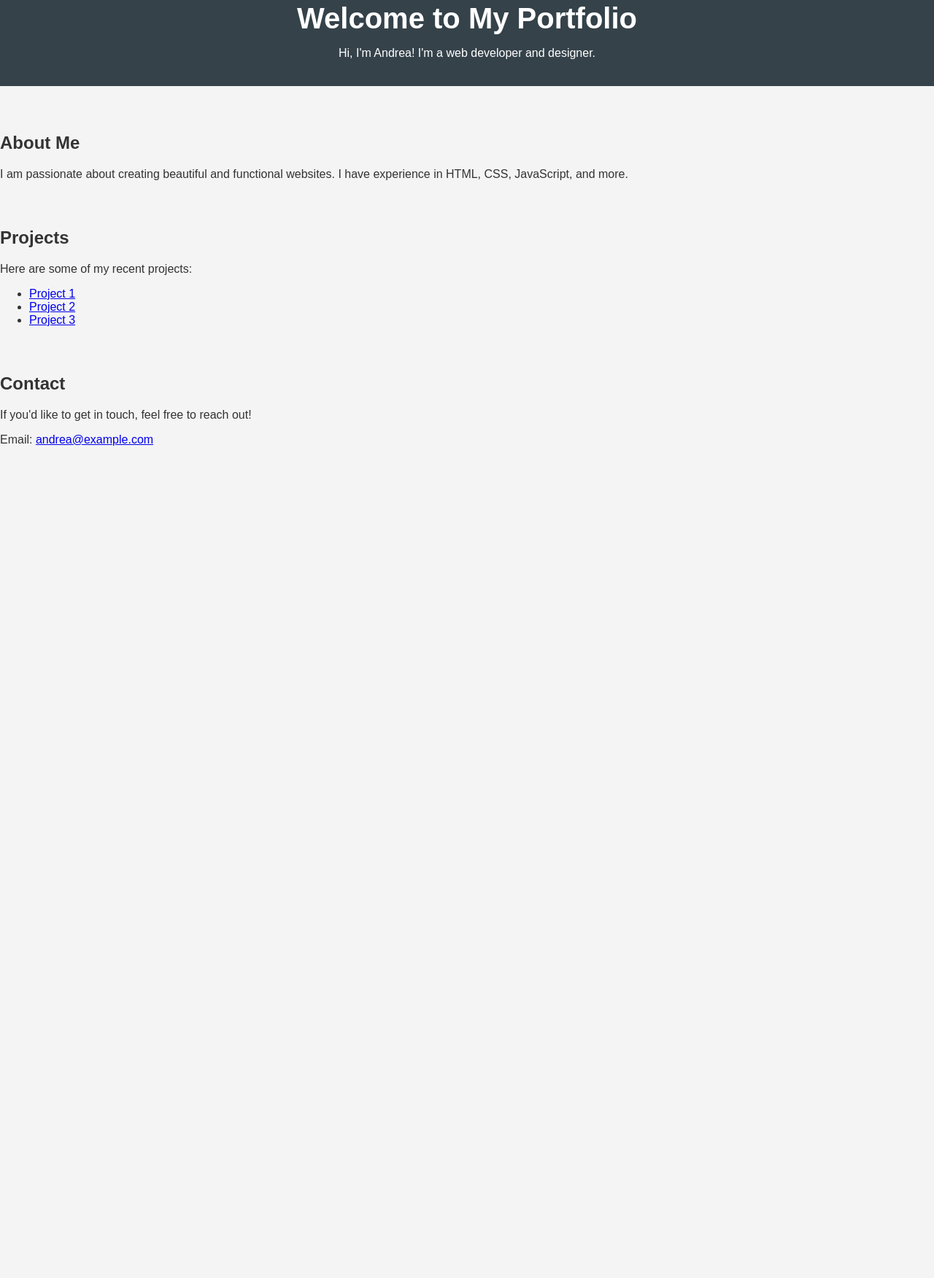
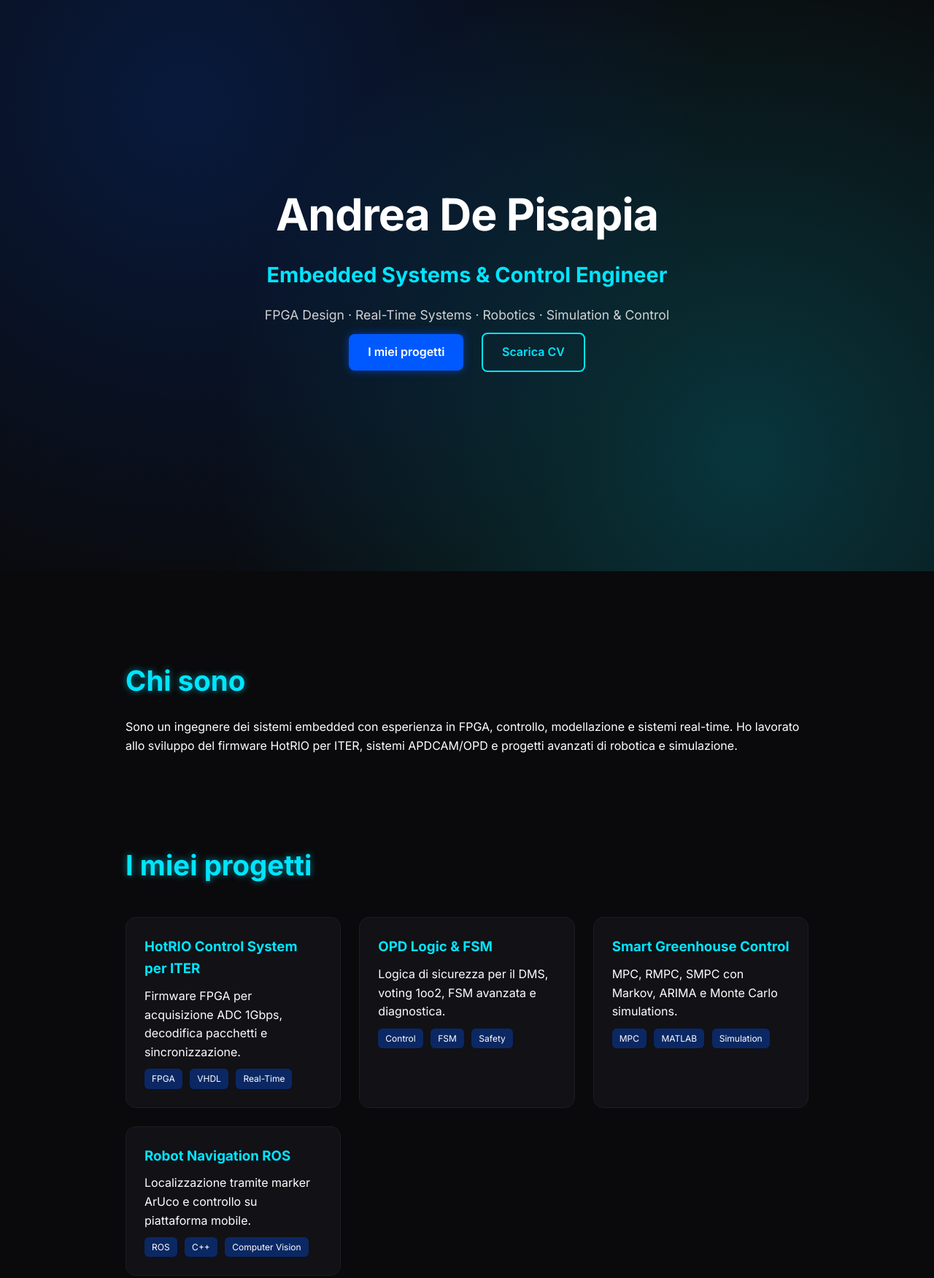
Before and after one commit to adep94/adep94.github.io, a plain HTML site: page index.html in a window 1280 px wide. Shown: the part 17-1769 px from the top of the page at 73% size. Before the commit the page ends 800 px from the top, so only its background shows below. Drawn offline with Linux system fonts and the light colour scheme.

Commit message:
creating new pf

```diff
--- a/assets/css/noscript.css
+++ /dev/null
@@ -1,40 +0,0 @@
-Here are the contents for the file `/my-portfolio/my-portfolio/assets/css/noscript.css`:
-
-/* filepath: c:\Users\Andrea\Documents\GitHub\philmuri.github.io\assets\css\noscript.css */
-/*
-	Dimension by HTML5 UP
-	html5up.net | @ajlkn
-	Free for personal and commercial use under the CCA 3.0 license (html5up.net/license)
-*/
-
-/* BG */
-
-	body.is-preload #bg:before {
-		background-color: transparent;
-	}
-
-/* Header */
-
-	body.is-preload #header {
-		-moz-filter: none;
-		-webkit-filter: none;
-		-ms-filter: none;
-		filter: none;
-	}
-
-	body.is-preload #header > * {
-		opacity: 1;
-	}
-
-	body.is-preload #header .content .inner {
-		max-height: none;
-		padding: 3rem 2rem;
-		opacity: 1;
-	}
-
-/* Main */
-
-	#main article {
-		opacity: 1;
-		margin: 4rem 0 0 0;
-	}
--- a/assets/css/style.css
+++ b/assets/css/style.css
@@ -1,49 +1,168 @@
-/* General Styles */
+/* =========================================
+   RESET & BASE STYLES
+========================================= */
+* {
+    margin: 0;
+    padding: 0;
+    box-sizing: border-box;
+}
 
 body {
-    font-family: Arial, sans-serif;
-    margin: 0;
-    padding: 0;
-    background-color: #f4f4f4;
-    color: #333;
+    font-family: 'Inter', sans-serif;
+    background: #0A0A0C;
+    color: #ffffff;
+    line-height: 1.6;
+    overflow-x: hidden;
 }
 
-header {
-    background: #35424a;
-    color: #ffffff;
-    padding: 20px 0;
-    text-align: center;
+/* =========================================
+   GLOBAL SECTIONS
+========================================= */
+.section {
+    width: 100%;
+    max-width: 1000px;
+    margin: 120px auto;
+    padding: 0 2rem;
 }
 
-header h1 {
-    margin: 0;
-    font-size: 2.5em;
+.section h2 {
+    font-size: 2.4rem;
+    margin-bottom: 20px;
+    font-weight: 700;
+    color: #00e5ff;
+    text-shadow: 0 0 10px #00e5ff88;
 }
 
-nav {
-    margin: 20px 0;
+/* =========================================
+   HERO
+========================================= */
+.hero {
+    height: 100vh;
+    display: flex;
+    justify-content: center;
+    align-items: center;
+    text-align: center;
+
+    /* Futuristic gradient */
+    background: radial-gradient(circle at 20% 20%, #0059ff33, transparent 60%),
+                radial-gradient(circle at 80% 80%, #00e5ff33, transparent 60%),
+                #0A0A0C;
 }
 
-nav a {
-    color: #ffffff;
-    text-decoration: none;
-    margin: 0 15px;
+.hero-content .title {
+    font-size: 3.8rem;
+    font-weight: 700;
+    letter-spacing: -1px;
+    color: white;
 }
 
-nav a:hover {
-    text-decoration: underline;
+.hero-content .subtitle {
+    font-size: 1.8rem;
+    margin-top: 10px;
+    color: #00e5ff;
 }
 
-.main-content {
-    padding: 20px;
+.hero-text {
+    margin-top: 18px;
+    font-size: 1.1rem;
+    opacity: 0.8;
 }
 
-footer {
-    text-align: center;
-    padding: 10px 0;
-    background: #35424a;
-    color: #ffffff;
+/* Buttons */
+.btn {
+    padding: 12px 26px;
+    border-radius: 8px;
+    text-decoration: none;
+    font-weight: 600;
+    margin: 10px;
+    display: inline-block;
+    transition: 0.3s ease;
+}
+
+.btn.primary {
+    background: #0059ff;
+    color: white;
+    box-shadow: 0 0 12px #0059ff88;
+}
+
+.btn.primary:hover {
+    background: #1a6aff;
+    transform: translateY(-3px);
+}
+
+.btn.secondary {
+    background: transparent;
+    border: 2px solid #00e5ff;
+    color: #00e5ff;
+}
+
+.btn.secondary:hover {
+    background: #00e5ff22;
+    transform: translateY(-3px);
+}
+
+/* =========================================
+   PROJECT GRID
+========================================= */
+.projects-grid {
+    display: grid;
+    grid-template-columns: repeat(auto-fit, minmax(260px, 1fr));
+    gap: 25px;
+    margin-top: 40px;
+}
+
+.project-card {
+    background: #111116;
+    padding: 25px;
+    border-radius: 14px;
+    border: 1px solid #1c1c22;
+    transition: 0.3s ease;
     position: relative;
-    bottom: 0;
-    width: 100%;
 }
+
+.project-card:hover {
+    transform: translateY(-6px);
+    border-color: #0059ff;
+    box-shadow: 0 0 18px #0059ff44;
+}
+
+.project-card h3 {
+    color: #00e5ff;
+    margin-bottom: 10px;
+}
+
+.tag {
+    display: inline-block;
+    padding: 4px 10px;
+    font-size: 0.75rem;
+    background: #0059ff55;
+    border-radius: 6px;
+    margin-right: 6px;
+    margin-top: 10px;
+}
+
+/* =========================================
+   CONTACT
+========================================= */
+#contact a {
+    color: #00e5ff;
+    text-decoration: none;
+    transition: 0.3s;
+}
+
+#contact a:hover {
+    text-shadow: 0 0 10px #00e5ffaa;
+}
+
+/* =========================================
+   RESPONSIVE
+========================================= */
+@media (max-width: 780px) {
+    .hero-content .title {
+        font-size: 2.8rem;
+    }
+
+    .hero-content .subtitle {
+        font-size: 1.4rem;
+    }
+}
--- a/assets/js/main.js
+++ b/assets/js/main.js
@@ -1,27 +1,33 @@
-// This file contains JavaScript functionality for your portfolio page.
+/* Scroll reveal */
+const reveals = document.querySelectorAll(".reveal");
 
-document.addEventListener('DOMContentLoaded', function() {
-    // Example: Smooth scrolling for anchor links
-    const links = document.querySelectorAll('a[href^="#"]');
-    links.forEach(link => {
-        link.addEventListener('click', function(e) {
-            e.preventDefault();
-            const targetId = this.getAttribute('href');
-            const targetElement = document.querySelector(targetId);
-            if (targetElement) {
-                targetElement.scrollIntoView({
-                    behavior: 'smooth'
-                });
-            }
-        });
+function revealOnScroll() {
+    for (let i = 0; i < reveals.length; i++) {
+        const element = reveals[i];
+        const elementTop = element.getBoundingClientRect().top;
+        const windowHeight = window.innerHeight;
+
+        if (elementTop < windowHeight - 80) {
+            element.classList.add("active");
+        }
+    }
+}
+
+window.addEventListener("scroll", revealOnScroll);
+window.addEventListener("load", revealOnScroll);
+
+
+/* Smooth scrolling for anchor links */
+document.querySelectorAll("a[href^='#']").forEach(anchor => {
+    anchor.addEventListener("click", function (e) {
+        e.preventDefault();
+        const target = document.querySelector(this.getAttribute("href"));
+
+        if (target) {
+            window.scrollTo({
+                top: target.offsetTop - 40,
+                behavior: "smooth"
+            });
+        }
     });
-
-    // Example: Toggle mobile menu
-    const menuToggle = document.querySelector('.menu-toggle');
-    const nav = document.querySelector('nav');
-    if (menuToggle) {
-        menuToggle.addEventListener('click', function() {
-            nav.classList.toggle('active');
-        });
-    }
 });
--- a/index.html
+++ b/index.html
@@ -1,37 +1,98 @@
 <!DOCTYPE html>
-<html lang="en">
+<html lang="it">
 <head>
     <meta charset="UTF-8">
     <meta name="viewport" content="width=device-width, initial-scale=1.0">
-    <title>My Portfolio</title>
-    <link rel="stylesheet" href="assets/css/noscript.css">
+    <title>Andrea De Pisapia | Embedded & Control Engineer</title>
+
+    <!-- Google Fonts -->
+    <link href="https://fonts.googleapis.com/css2?family=Inter:wght@300;400;600;700&display=swap" rel="stylesheet">
+
+    <!-- Styles -->
     <link rel="stylesheet" href="assets/css/style.css">
+    <link rel="stylesheet" href="assets/css/animations.css">
 </head>
+
 <body>
-    <header id="header">
-        <h1>Welcome to My Portfolio</h1>
-        <p>Hi, I'm Andrea! I'm a web developer and designer.</p>
+    <!-- HERO SECTION -->
+    <header class="hero">
+        <div class="hero-content">
+            <h1 class="title">Andrea De Pisapia</h1> <!-- <h1 class="title glow">Andrea De Pisapia</h1> -->
+            <h2 class="subtitle">Embedded Systems & Control Engineer</h2>
+            <p class="hero-text">
+                FPGA Design · Real-Time Systems · Robotics · Simulation & Control
+            </p>
+
+            <div class="hero-buttons">
+                <a href="#projects" class="btn primary">I miei progetti</a>
+                <a href="adepisapia_CV.pdf" class="btn secondary">Scarica CV</a>
+            </div>
+        </div>
     </header>
-    <main id="main">
-        <article>
-            <h2>About Me</h2>
-            <p>I am passionate about creating beautiful and functional websites. I have experience in HTML, CSS, JavaScript, and more.</p>
-        </article>
-        <article>
-            <h2>Projects</h2>
-            <p>Here are some of my recent projects:</p>
-            <ul>
-                <li><a href="#">Project 1</a></li>
-                <li><a href="#">Project 2</a></li>
-                <li><a href="#">Project 3</a></li>
-            </ul>
-        </article>
-        <article>
-            <h2>Contact</h2>
-            <p>If you'd like to get in touch, feel free to reach out!</p>
-            <p>Email: <a href="mailto:andrea@example.com">andrea@example.com</a></p>
-        </article>
-    </main>
+
+    <!-- ABOUT SECTION -->
+    <section id="about" class="section">
+        <!-- <section id="about" class="section reveal"> -->
+        <h2>Chi sono</h2>
+        <p>
+            Sono un ingegnere dei sistemi embedded con esperienza in FPGA, controllo,
+            modellazione e sistemi real-time.
+            Ho lavorato allo sviluppo del firmware HotRIO per ITER, sistemi APDCAM/OPD
+            e progetti avanzati di robotica e simulazione.
+        </p>
+    </section>
+
+    <!-- PROJECTS SECTION -->
+    <section id="projects" class="section">
+        <h2>I miei progetti</h2>
+
+        <div class="projects-grid">
+        <!-- <div class="project-card reveal scan-effect"> -->
+
+            <!-- Example Project Card -->
+            <div class="project-card">
+                <h3>HotRIO Control System per ITER</h3>
+                <p>Firmware FPGA per acquisizione ADC 1Gbps, decodifica pacchetti e sincronizzazione.</p>
+                <span class="tag">FPGA</span>
+                <span class="tag">VHDL</span>
+                <span class="tag">Real-Time</span>
+            </div>
+
+            <div class="project-card">
+                <h3>OPD Logic & FSM</h3>
+                <p>Logica di sicurezza per il DMS, voting 1oo2, FSM avanzata e diagnostica.</p>
+                <span class="tag">Control</span>
+                <span class="tag">FSM</span>
+                <span class="tag">Safety</span>
+            </div>
+
+            <div class="project-card">
+                <h3>Smart Greenhouse Control</h3>
+                <p>MPC, RMPC, SMPC con Markov, ARIMA e Monte Carlo simulations.</p>
+                <span class="tag">MPC</span>
+                <span class="tag">MATLAB</span>
+                <span class="tag">Simulation</span>
+            </div>
+
+            <div class="project-card">
+                <h3>Robot Navigation ROS</h3>
+                <p>Localizzazione tramite marker ArUco e controllo su piattaforma mobile.</p>
+                <span class="tag">ROS</span>
+                <span class="tag">C++</span>
+                <span class="tag">Computer Vision</span>
+            </div>
+
+        </div>
+    </section>
+
+    <!-- CONTACT SECTION -->
+    <section id="contact" class="section">
+        <h2>Contatti</h2>
+        <p>Email: <a href="mailto:andreadepisapia3@gmail.com">andreadepisapia3@gmail.com</a></p>
+        <p>LinkedIn: <a href="#">linkedin.com/in/andrea-de-pisapia</a></p>
+        <p>GitHub: <a href="#">github.com/adep94</a></p>
+    </section>
+
     <script src="assets/js/main.js"></script>
 </body>
 </html>
```
Also changed, not shown: assets/css/animations.css (added, +68 -0 lines), 1 other file.
